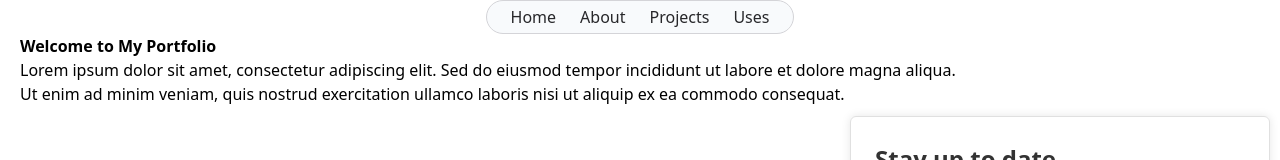
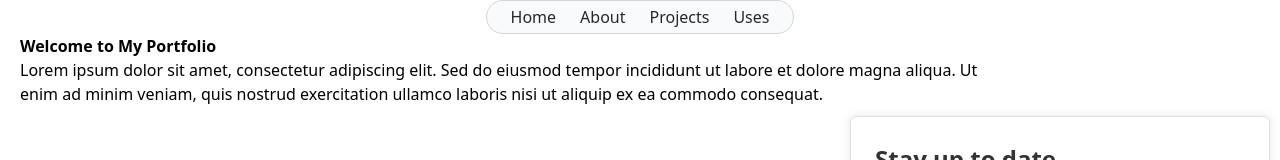
Before and after one commit to LittleExxGames/Portfolio, a Next.js app: page / in a window 1280 px wide. Shown: the top 160 px of the page. Built offline with nearby package versions, Linux system fonts and the light colour scheme.

Commit message:
Page Update

```diff
--- a/src/app/page.css
+++ b/src/app/page.css
@@ -3,8 +3,3 @@
   right: 0;
   padding: 10px 10px 80px 10px ;
 }
-/* For the header and footer*/
-.header/footer {
-  padding-top: 20px;
-  padding-bottom: 20px;
-}
--- a/src/app/page.jsx
+++ b/src/app/page.jsx
@@ -4,7 +4,7 @@ import './page.css';
 import SignupWidget from '../components/SignupWidget/SignupWidget.jsx';
 import WorkWidget from '../components/WorkWidget/WorkWidget.jsx';
 import SkillsWidget from '../components/SkillsWidget/SkillsWidget.jsx';
-import Paragraph from '../components/Paragraph/Paragraph.js';
+import Paragraph from '../components/Paragraph/Paragraph.jsx';
 
 export const metadata = {
   title: 'Portfolio - Home',
@@ -19,10 +19,8 @@ const skills = [
 
 const Home = () => {
   return (
-    <div className='header/footer'>
-      <Paragraph title="Welcome to My Portfolio"/>
-      <Paragraph text="Lorem ipsum dolor sit amet, consectetur adipiscing elit. Sed do eiusmod tempor incididunt ut labore et dolore magna aliqua." />
-      <Paragraph text="Ut enim ad minim veniam, quis nostrud exercitation ullamco laboris nisi ut aliquip ex ea commodo consequat." />
+    <div className='page'>
+      <Paragraph title="Welcome to My Portfolio" text="Lorem ipsum dolor sit amet, consectetur adipiscing elit. Sed do eiusmod tempor incididunt ut labore et dolore magna aliqua. Ut enim ad minim veniam, quis nostrud exercitation ullamco laboris nisi ut aliquip ex ea commodo consequat." />
       {/* Add more paragraphs as needed */}
 <div className='About-Me'>
     <div>
--- a/src/components/Paragraph/Paragraph.css
+++ b/src/components/Paragraph/Paragraph.css
@@ -4,6 +4,6 @@
   min-width: 200px;
  }
 
- .paragraph h{
+ .paragraph h1{
   font-weight: bold;
  }
--- a/src/components/Paragraph/Paragraph.js
+++ b/src/components/Paragraph/Paragraph.jsx
@@ -1,7 +1,7 @@
 import "./Paragraph.css"
 
 const Paragraph = ({ text, title }) => {
-  return <div className="paragraph"><h>{title}</h><p>{text}</p></div>;
+  return <div className="paragraph"><h1>{title}</h1><p>{text}</p></div>;
 };
 
 export default Paragraph;
```
